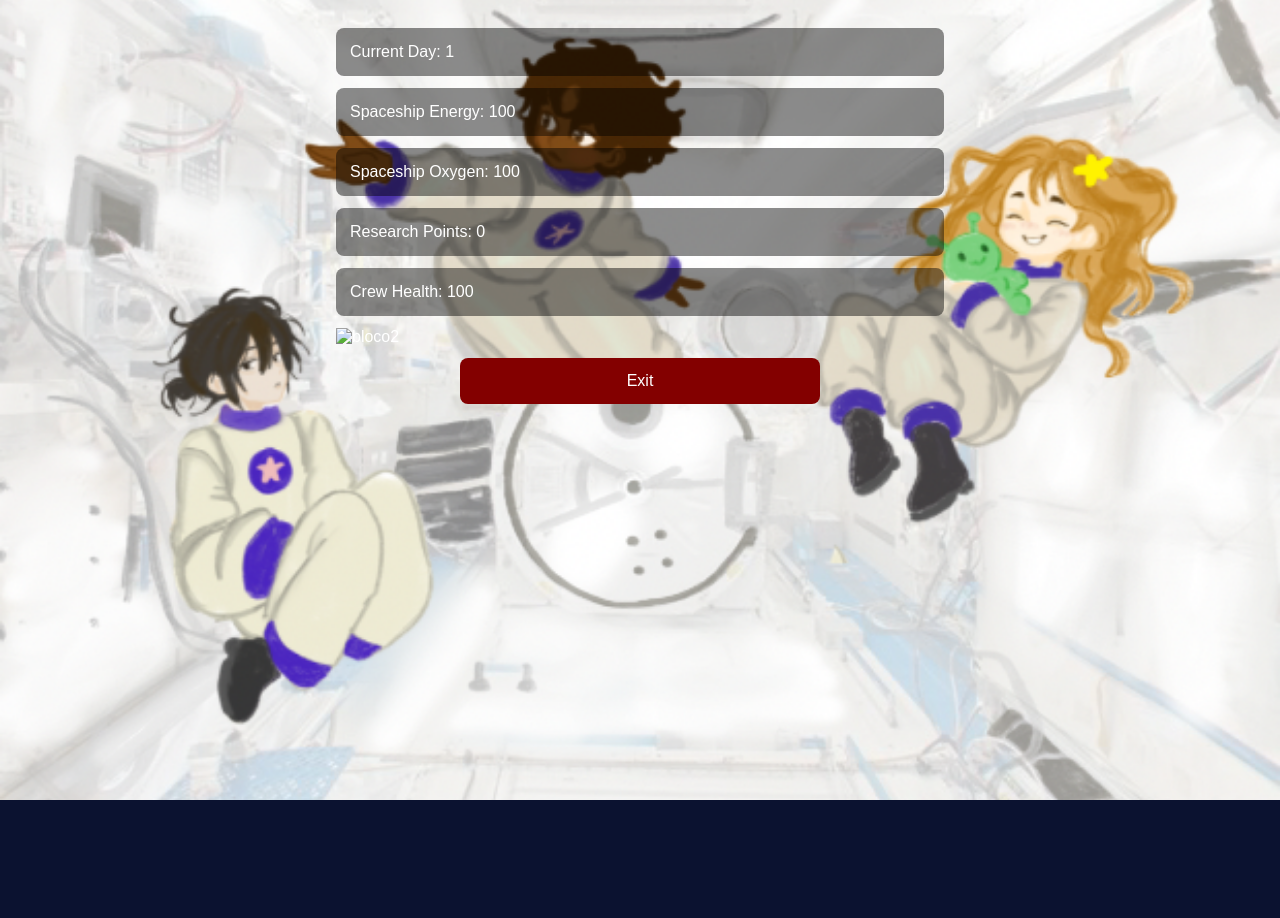
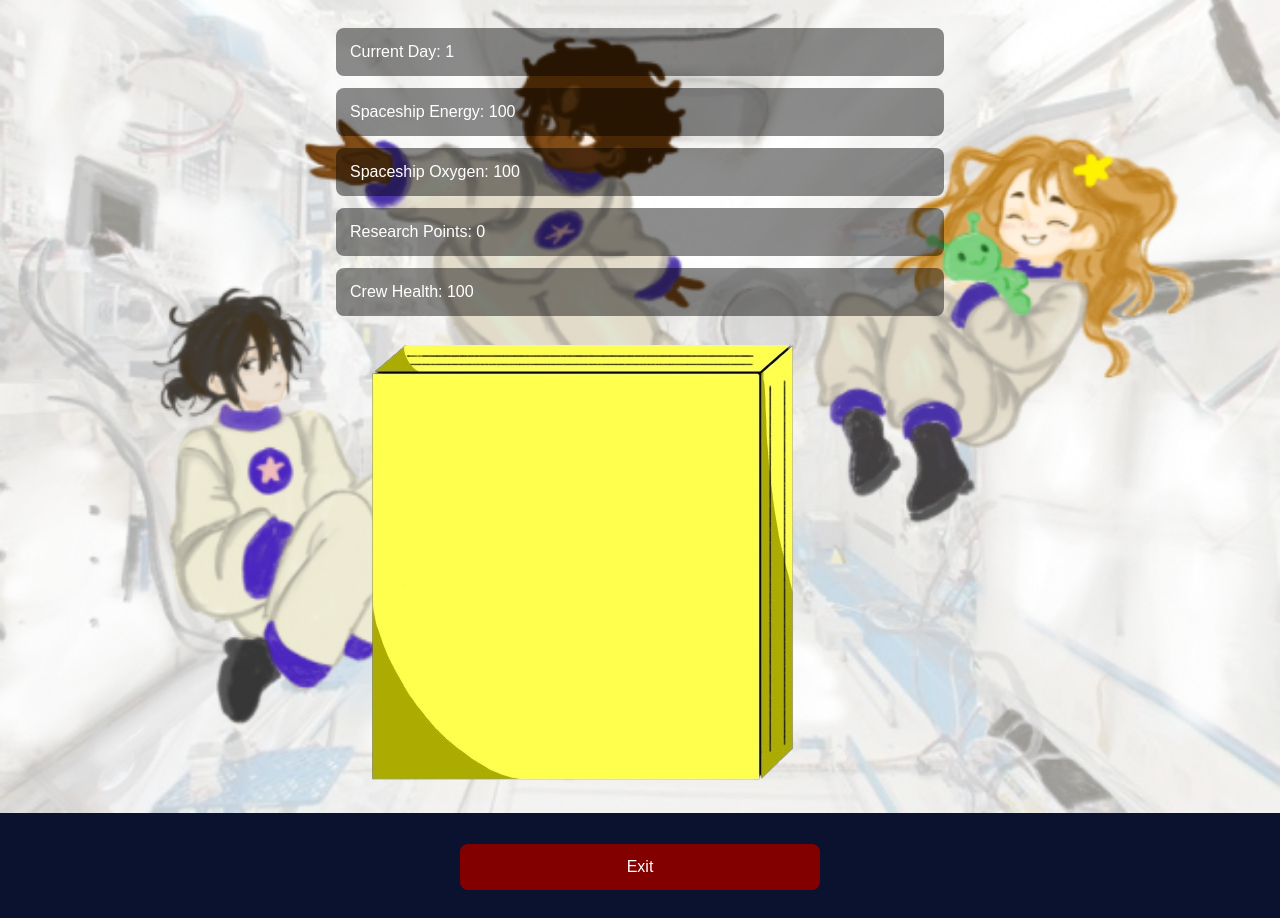
Before and after one commit to psheep4822/Sembo-NASA, a plain HTML site: page index.html in a window 1280 px wide. Both pictures are taken after a click on the button "START". Before the commit the page ends 800 px from the top, so only its background shows below. Drawn offline with Linux system fonts and the light colour scheme.

Commit message:
bloco atls 2

```diff
--- a/index.html
+++ b/index.html
@@ -23,7 +23,7 @@
         <p id="saudeTripulacao" class="texts">Crew Health: 100</p>
 
 
-        <img src="teste.jpg" alt="bloco2" class="bloco" onclick="missoes()">
+        <img src="bloco2.png" alt="bloco2" class="bloco" onclick="missoes()">
 
         <button class="sair" onclick="sair()">Exit</button>
     </div>
```
